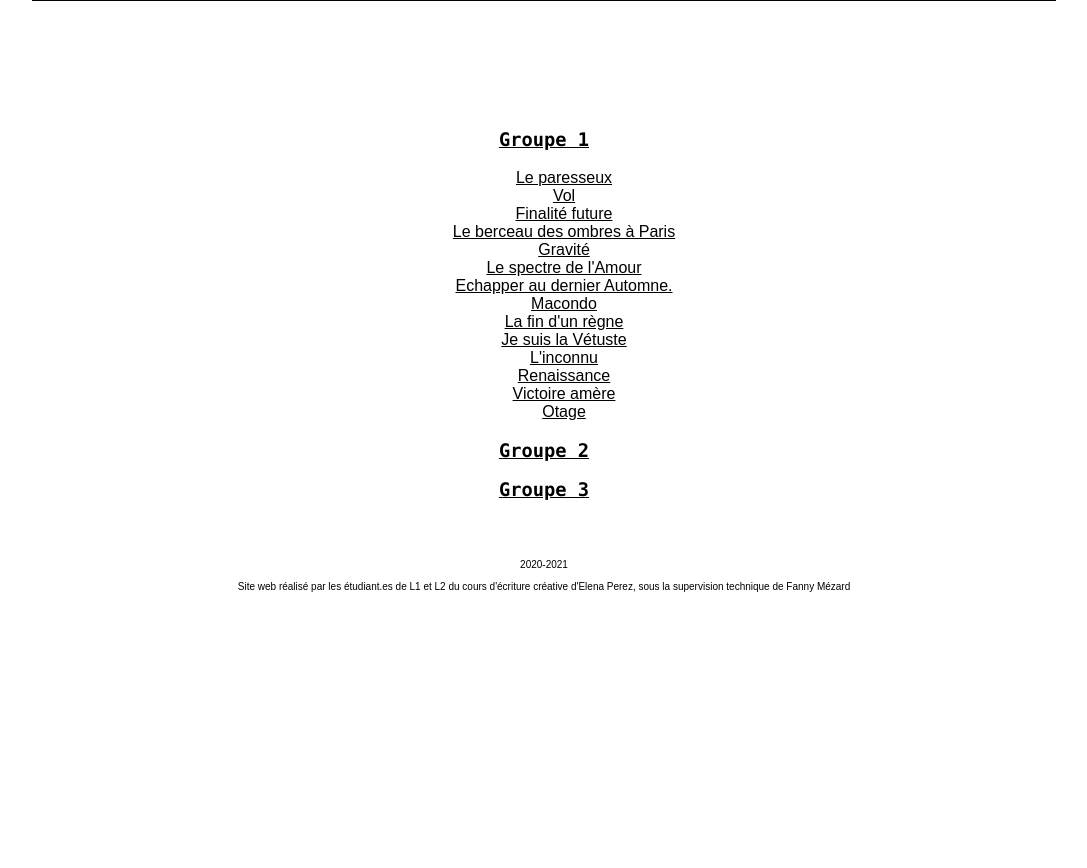
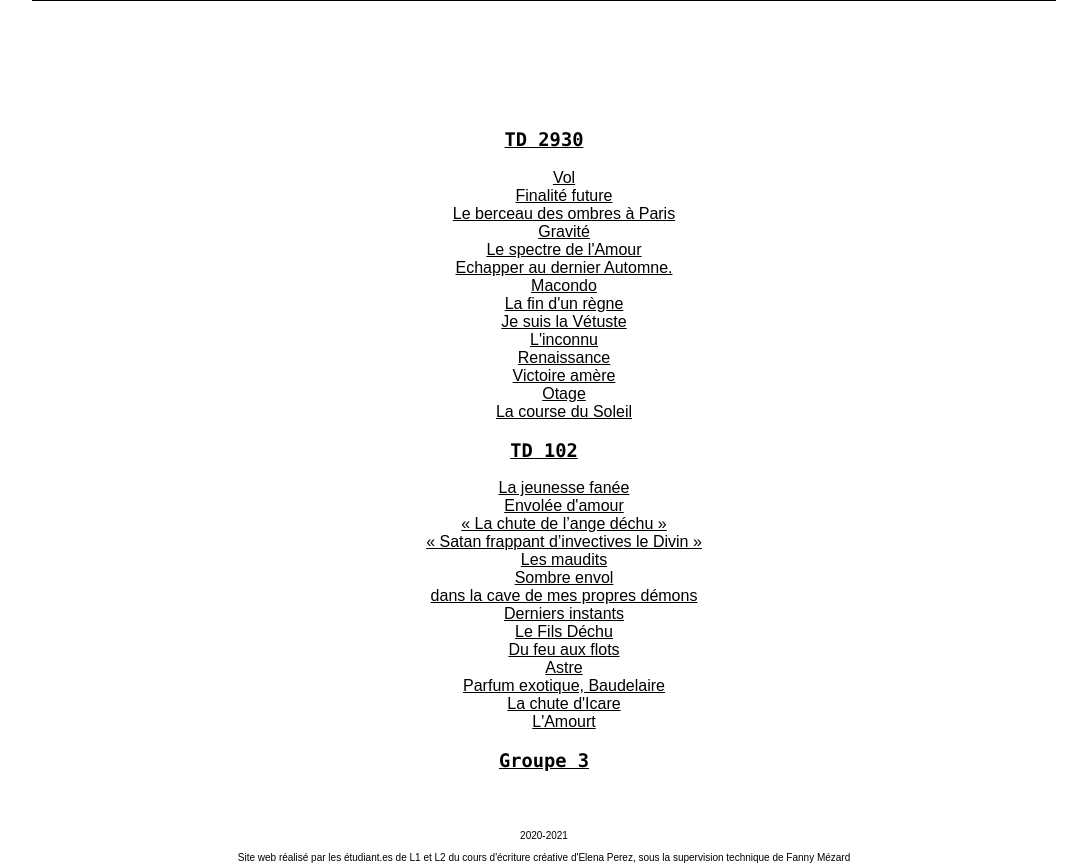
Before and after one commit to FMezard/publication_sonnets, a plain HTML site: page index.html in a window 1280 px wide. Shown: the part 446-1314 px from the top of the page, without its empty margins (96-1183 px from the left). Before the commit the page ends 1043 px from the top, so only its background shows below. Drawn offline with Linux system fonts and the light colour scheme.

Commit message:
maj index.html

```diff
--- a/index.html
+++ b/index.html
@@ -17,9 +17,8 @@
 	</div>
 
 	<div class="poemes">
-		<h3>Groupe 1</h3>
+		<h3>TD 2930</h3>
 		<ul>
-			<li><a href="poeme-modele.html">Le paresseux</a></li>
 			<li><a href="2930/CANET.html">Vol</a></li>
 			<li><a href="2930/COTIERSolene.html">Finalité future</a></li>
 			<li><a href="2930/Duponchel.html">Le berceau des ombres à Paris</a></li>
@@ -32,8 +31,24 @@
 			<li><a href="2930/Raphael.html">L'inconnu</a></li>
 			<li><a href="2930/rouyer.html">Renaissance</a></li>
 			<li><a href="2930/shainezeghesli.html">Victoire amère</a></li>
-			<li><a href="2930/VIEIRADASILVALola.html">Otage</a></li>		</ul>
-		<h3>Groupe 2</h3>
+			<li><a href="2930/VIEIRADASILVALola.html">Otage</a></li><li><a href="2930/gardy.html">La course du Soleil</a></li>		</ul>
+		<h3>TD 102</h3>
+		<ul>
+			<li><a href="102/ALBERT_Camille.html">La jeunesse fanée</a></li>
+			<li><a href="102/angenieux.html">Envolée d'amour</a></li>
+			<li><a href="102/Auplat.html">« La chute de l’ange déchu »</a></li>
+			<li><a href="102/carlier_bollinnet"> « Satan frappant d’invectives le Divin »</a></li>
+			<li><a href="102/Faure_Laura.html">Les maudits</a></li>
+			<li><a href="102/fresard.html">Sombre envol</a></li>
+			<li><a href="102/imianitoff.html">dans la cave de mes propres démons</a></li>
+			<li><a href="102/jeanneau.html">Derniers instants</a></li>
+			<li><a href="102/jezabel.html">Le Fils Déchu</a></li>
+			<li><a href="102/pitois.html">Du feu aux flots</a></li>
+			<li><a href="102/Antoine.html">Astre</a></li>
+			<li><a href="102/LENOT.html">Parfum exotique, Baudelaire</a></li>
+
+			<li><a href="102/bezon.html">La chute d'Icare </a></li>
+			<li><a href="102/keinraivon.html">L'Amourt </a></li></ul>
 
 		<h3>Groupe 3</h3>
 	</div>
```
